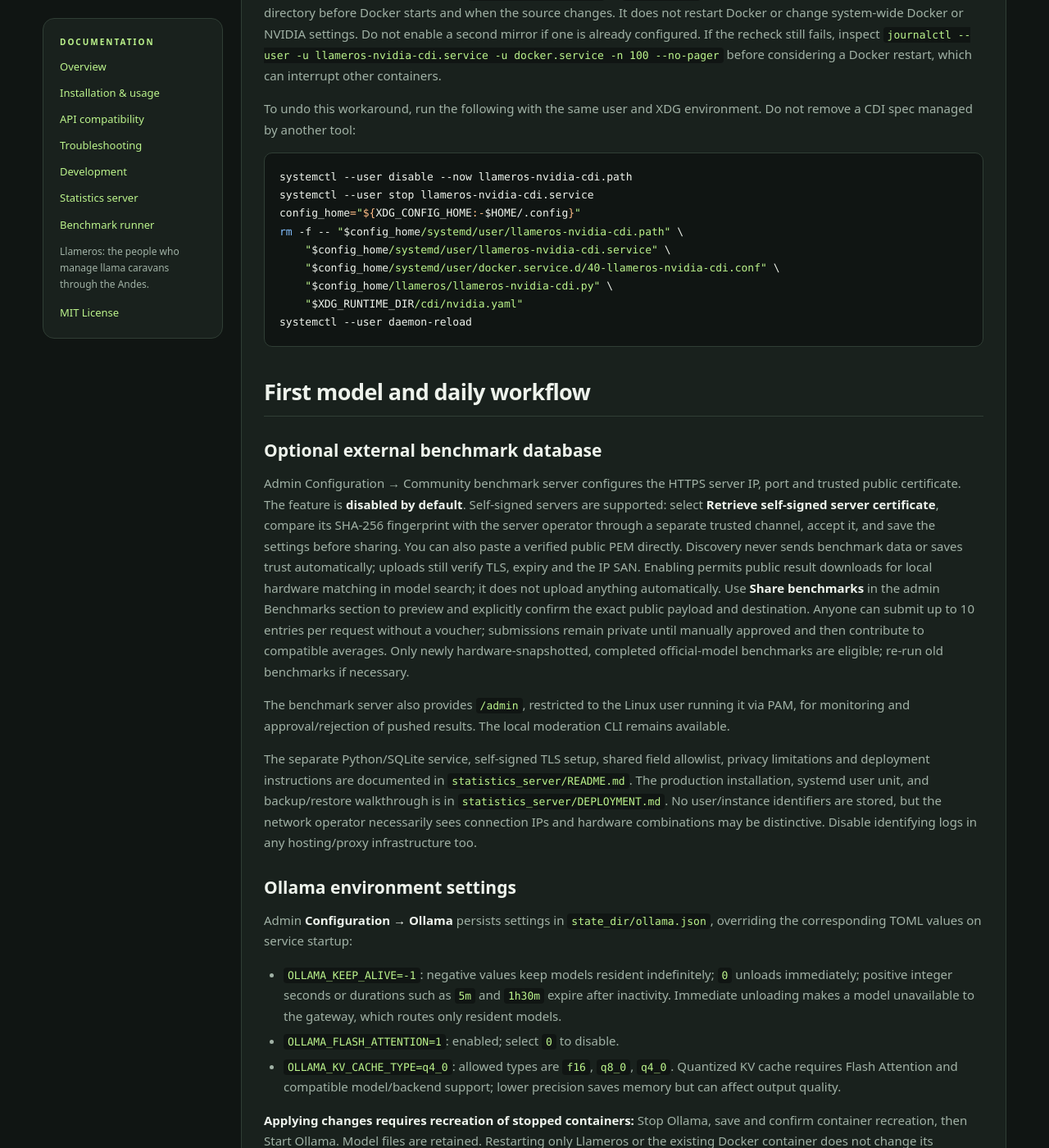
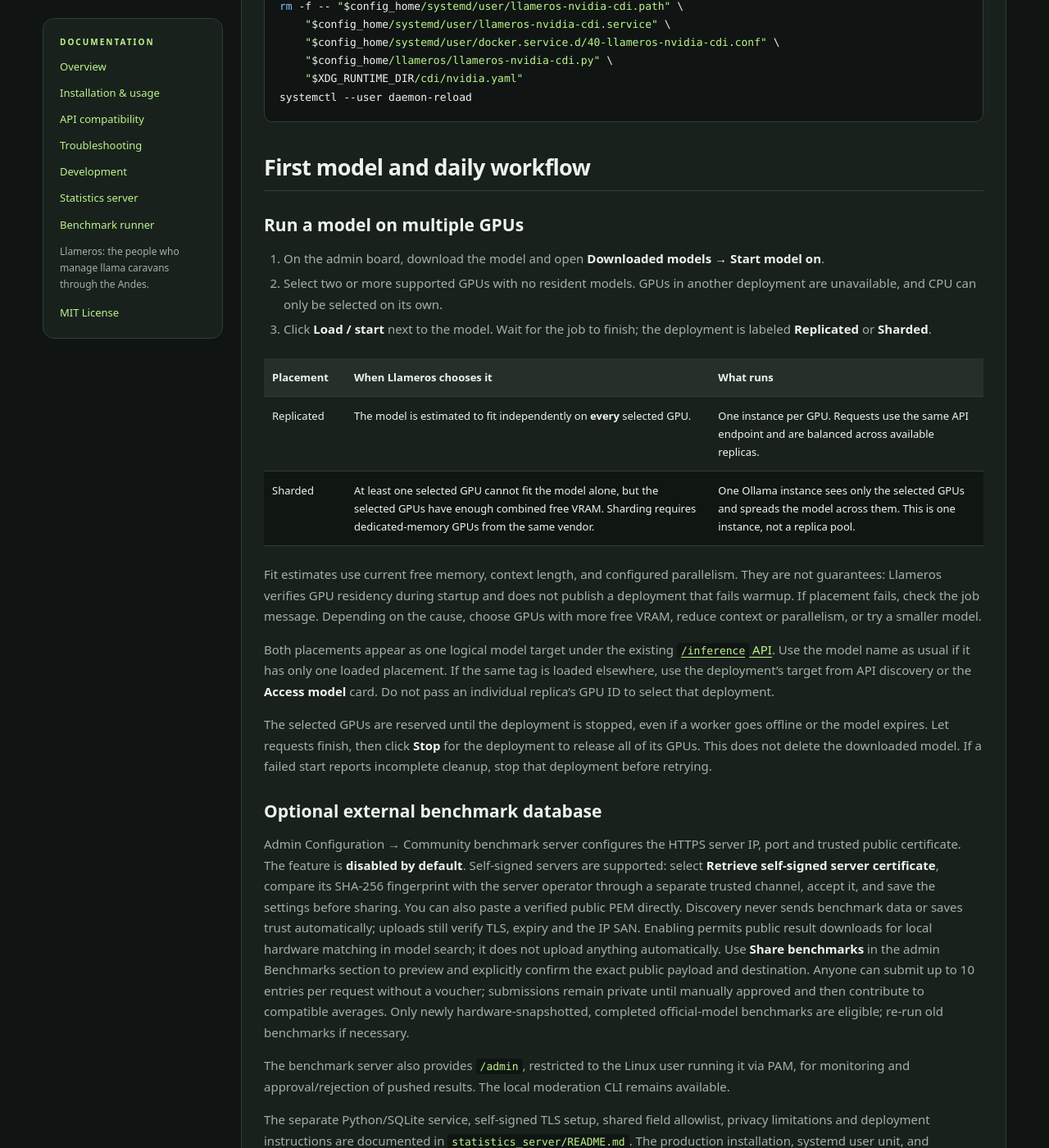
Before and after one commit to keuperj/Llameros, a Jekyll site: the page built from install.md, in a window 1280 px wide and 1400 px high, scrolled down 5484 px. Shown: the whole window at 82% size. Built offline with Jekyll 4.4.1, drawn with Linux system fonts in a browser that asks for light colours; our own code applies the rules of GitHub Pages for plain Markdown files; some of the changed text lies outside the part shown.

Commit message:
multi-GPU docu

````diff
--- a/development.md
+++ b/development.md
@@ -75,10 +75,11 @@ not a Python/application dependency; generated `_site/` files are ignored.
 - Tests: `tests/test_*.py` and `tests/*.test.cjs`. Opt-in live tools:
   `scripts/test_api_access.py`, `scripts/check_api_compatibility.py`,
   `scripts/benchmark_rag.py`.
-- Lifecycle jobs use one worker. Inference has a FIFO queue per target with
+- Lifecycle jobs use one worker. Inference has a FIFO queue per runtime with
   `ollama_num_parallel` active requests (default 2), 16 waiting, and a 120-second
   queue timeout. CPU/distinct GPUs execute independently; models on one target share capacity.
-- Targeted lifecycle jobs reserve that device; global/ambiguous jobs reserve all.
+- Targeted lifecycle jobs reserve the affected devices and runtime slots;
+  global/ambiguous jobs reserve all.
   Queued work prevents conflicting lifecycle admission. Benchmarks require idle
   queues and reserve the gateway globally. External retrieval holds no execution permit.
 
@@ -96,6 +97,51 @@ not a Python/application dependency; generated `_site/` files are ignored.
 - Consult [API compatibility](api-compatibility.md) and `tests/ollama-compatibility.json`
   before changing fields or terminal stream events. Client-example SDKs are not
   automatically application dependencies.
+
+### Multi-GPU deployments
+
+See the [user workflow](install.md#run-a-model-on-multiple-gpus) for dashboard
+steps and placement requirements. Keep the logical deployment target distinct
+from the runtime IDs that own queue permits and private sockets.
+
+- **Lifecycle API (`app.py`):** The admin-only `POST /api/models/load` accepts
+  `targets` (distinct physical GPU IDs from `/api/status`) instead of the legacy
+  single `target` field. A one-element list uses the single-device path; CPU
+  cannot be combined with GPUs. The route returns a job ID. For a multi-GPU load,
+  the completed job's result contains `target`, `placement`, and `devices`.
+  Stop with `POST /api/models/unload` and the model name and logical `target`,
+  not the original `targets` list.
+- **Placement (`runtimes.py`, `docker.py`):** `Runtimes.load_many` verifies that
+  all devices are free of resident models and uses shared inventory and a fresh
+  hardware snapshot for the estimate. It replicates only if each selected GPU
+  can fit the model, subject to shared RAM headroom for unified-memory replicas.
+  Otherwise, it requires enough combined dedicated VRAM from a single vendor
+  and creates one runtime with only the selected GPU UUIDs or render nodes and
+  `OLLAMA_SCHED_SPREAD=1`. The runtimes share one model store; the API gateway
+  never connects to a published Ollama port.
+- **State and cleanup (`runtimes.py`):** The `multi-…` target is derived from the
+  sorted physical IDs. `gpu-deployments.json` in the state directory records
+  deployment membership and readiness; `runtime-slots.json` records runtime
+  assignments. The deployment is not routable until all workers pass warmup
+  with full GPU residency reported by `/api/ps`. A failed start attempts to stop
+  all attempted workers. If cleanup fails, the deployment stays reserved and
+  unroutable until stopped. Group unload reserves the logical target, devices,
+  and workers, and clears the deployment only after its workers are stopped.
+- **Routing (`gateway.py`, `scheduling.py`):** Discovery publishes one entry per
+  deployment with at least one available worker. The scheduler selects the
+  least busy eligible replica, preferring immediate admission and rotating
+  ties, under the same lock used for lifecycle reservations. The request keeps
+  that runtime's FIFO ticket and stays with the selected worker; there is no
+  automatic replay on an upstream failure. Usage and API target selection use
+  the logical target. A sharded deployment offers only one runtime to the
+  scheduler.
+
+Focused offline checks (fake hardware and Docker; no model downloads):
+
+```bash
+uv run pytest tests/test_runtimes.py tests/test_scheduling.py tests/test_gateway.py
+node --test tests/hardware-selection.test.cjs
+```
 
 ## Make a focused change
 
@@ -168,8 +214,13 @@ git diff --check
 - **Browser:** both boards, narrow/wide layouts, focus/errors, more than ten
   keys/accounts, sticky headers/scrolling, clipboard success/denial, secret clearing.
 - **Runtimes:** CPU and supported NVIDIA/AMD isolation, concurrent targets, residency,
-  one model on two devices, independent stopping, target routing, shared inventory,
-  and stopped-container migration.
+  independent stopping, target routing, shared inventory, and stopped-container
+  migration. On a multi-GPU test host, load a small model that fits on each GPU
+  and verify that concurrent calls to one logical target reach distinct
+  replicas. Then use a model that exceeds one GPU's free VRAM but fits the
+  selected same-vendor GPUs together; verify one runtime, residency across the
+  selected GPUs, and no use of unselected GPUs. In both cases, stop the group
+  and confirm API discovery removes it and the picker releases all devices.
 - **Gateway:** trusted HTTPS and real models, terminal stream events, disconnect
   cleanup, queued expiry/revocation, parallel limits, quotas, and relevant vision/embedding cases.
 - **Benchmarks:** idle admission, temporary gateway rejection, cleanup, persisted rankings.
--- a/install.md
+++ b/install.md
@@ -263,6 +258,37 @@ systemctl --user daemon-reload
 
 ## First model and daily workflow
 
+### Run a model on multiple GPUs
+
+1. On the admin board, download the model and open **Downloaded models → Start model on**.
+2. Select two or more supported GPUs with no resident models. GPUs in another
+   deployment are unavailable, and CPU can only be selected on its own.
+3. Click **Load / start** next to the model. Wait for the job to finish; the
+   deployment is labeled **Replicated** or **Sharded**.
+
+| Placement | When Llameros chooses it | What runs |
+| --- | --- | --- |
+| Replicated | The model is estimated to fit independently on **every** selected GPU. | One instance per GPU. Requests use the same API endpoint and are balanced across available replicas. |
+| Sharded | At least one selected GPU cannot fit the model alone, but the selected GPUs have enough combined free VRAM. Sharding requires dedicated-memory GPUs from the same vendor. | One Ollama instance sees only the selected GPUs and spreads the model across them. This is one instance, not a replica pool. |
+
+Fit estimates use current free memory, context length, and configured parallelism.
+They are not guarantees: Llameros verifies GPU residency during startup and does
+not publish a deployment that fails warmup. If placement fails, check the job
+message. Depending on the cause, choose GPUs with more free VRAM, reduce context
+or parallelism, or try a smaller model.
+
+Both placements appear as one logical model target under the existing
+[`/inference` API](#secure-inference-api). Use the model name as usual if it has
+only one loaded placement. If the same tag is loaded elsewhere, use the
+deployment's target from API discovery or the **Access model** card. Do not pass
+an individual replica's GPU ID to select that deployment.
+
+The selected GPUs are reserved until the deployment is stopped, even if a worker
+goes offline or the model expires. Let requests finish, then click **Stop** for
+the deployment to release all of its GPUs. This does not delete the downloaded
+model. If a failed start reports incomplete cleanup, stop that deployment before
+retrying.
+
 ### Optional external benchmark database
 
 Admin Configuration → Community benchmark server configures the HTTPS server IP,
@@ -350,8 +376,10 @@ Reference: [Ollama FAQ](https://docs.ollama.com/faq).
   - Ollama base: `https://127.0.0.1:8443/inference`
   - OpenAI-compatible base: `https://127.0.0.1:8443/inference/v1`
   - For remote access, use the HTTPS address under **Access model**.
-- Models must already be loaded. For multiple placements, select one with
-  `X-Llameros-Target` or JSON `target` (takes precedence); ambiguity returns HTTP 409.
+- Models must already be loaded. If the same tag has multiple placements, select
+  one with `X-Llameros-Target` or JSON `target` (takes precedence); ambiguity
+  returns HTTP 409. A [multi-GPU deployment](#run-a-model-on-multiple-gpus)
+  counts as one placement, regardless of its worker count.
 - Text-only bodies: 128 KiB maximum; inline-image bodies: 16 MiB default.
   Output: 1–4096 tokens (normally 256, subject to a key's output cap).
   Documents/PDFs are unsupported: extract plain text yourself.
@@ -363,14 +391,18 @@ Reference: [Ollama FAQ](https://docs.ollama.com/faq).
 
 ### Simultaneous users and request queues
 
-- Each target shares a FIFO queue across all users/keys/models:
+- Each runtime shares a FIFO queue across all users/keys/models:
   `ollama_num_parallel` active requests (default 2), 16 waiting, 120-second maximum
   queue wait. Different targets execute independently.
 - Full queue: HTTP 429 with `Retry-After: 1`; wait timeout: HTTP 504. Allow timeouts
   for queueing **plus** generation and respect retry delays. Streams hold their
   slot until completion/cleanup and may produce no tokens while waiting.
-- There is no least-busy routing or per-user fairness. Credentials are rechecked
-  before execution. Direct Ollama access bypasses queues, authorization, and quotas.
+- For replicas, the gateway prefers a worker that can start immediately; otherwise
+  it chooses the eligible worker with the fewest outstanding requests, rotating
+  among ties. Once assigned, a request stays in that worker's queue. A sharded
+  model has one queue. Queues do not enforce per-user fairness. Credentials are
+  rechecked before execution. Direct Ollama access bypasses queues, authorization,
+  and quotas.
 
 ### Configure parallel inference and memory headroom
 
````
Also changed, not shown: other parts of install.md (+0 -5 lines).
